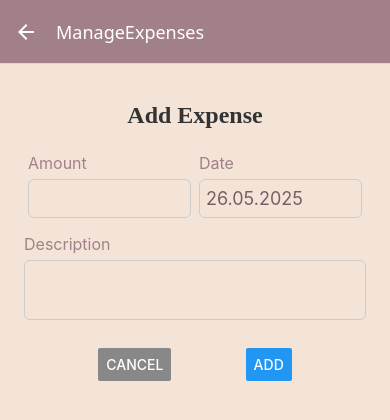
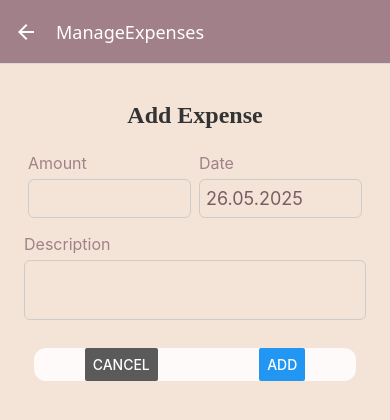
Before and after one commit to Voidcoolis/ExpenseTrackerApp, a React Native app: screen /ManageExpenses in a window 390 px wide. Shown: the top 420 px of the page. Built offline with nearby package versions, Linux system fonts and the light colour scheme.

Commit message:
added Delete icon again & adjusted the delete function

```diff
--- a/components/ExpensesOutput/ManageExpense/ExpenseForm.js
+++ b/components/ExpensesOutput/ManageExpense/ExpenseForm.js
@@ -11,8 +11,10 @@ import {
 import DateTimePicker from "@react-native-community/datetimepicker";
 import Input from "./Input";
 import { getFormattedDate } from "../../../utilis/date";
+import IconButton from "../../UI/IconButton";
+import { GlobalStyles } from "../../../constants/styles";
 
-function ExpenseForm({ onCancel, onSubmit, isEditing }) {
+function ExpenseForm({ onCancel, onSubmit, isEditing, onDelete }) {
   const [inputValues, setInputValues] = useState({
     amount: "",
     date: new Date(),
@@ -150,8 +152,11 @@ function ExpenseForm({ onCancel, onSubmit, isEditing }) {
       />
 
       <View style={styles.actions}>
-        <Button title="Cancel" onPress={onCancel} color="#888" />
+        <Button title="Cancel" onPress={onCancel} color={GlobalStyles.colors.gray500} />
         <Button title={isEditing ? "Update" : "Add"} onPress={submitHandler} />
+        {isEditing && (
+          <IconButton icon="trash-outline" size={28} color={GlobalStyles.colors.error500} onPressBtn={onDelete}/>
+        )}
       </View>
     </View>
   );
@@ -200,6 +205,10 @@ const styles = StyleSheet.create({
   actions: {
     marginTop: 20,
     flexDirection: "row",
-    justifyContent: "space-evenly",
+    justifyContent: "space-around",
+    alignItems: "center",
+    backgroundColor: "snow",
+    borderRadius: 12,
+    marginHorizontal: 10,
   },
 });
--- a/screens/ManageExpenses.js
+++ b/screens/ManageExpenses.js
@@ -8,11 +8,16 @@ import { ExpensesContext } from "../store/expense-context";
 
 function ManageExpenses({ route }) {
   const navigation = useNavigation();
-  const { addExpense, updateExpense } = useContext(ExpensesContext);
+  const { addExpense, updateExpense, deleteExpense } = useContext(ExpensesContext);
 
   const isEditing = !!route?.params?.expenseId;
 
   function cancelHandler() {
+    navigation.goBack();
+  }
+
+  function deleteHandler() {
+    deleteExpense(route.params.expenseId);
     navigation.goBack();
   }
 
@@ -30,6 +35,7 @@ function ManageExpenses({ route }) {
       <ExpenseForm
         onCancel={cancelHandler}
         onSubmit={submitHandler}
+        onDelete={deleteHandler}
         isEditing={isEditing}
       />
     </View>
```
